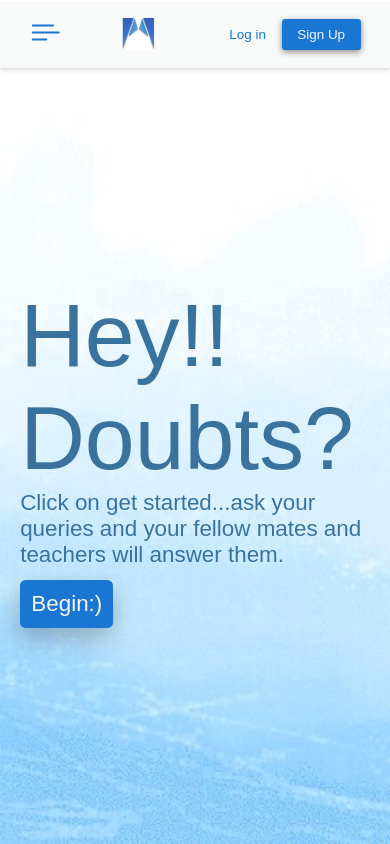
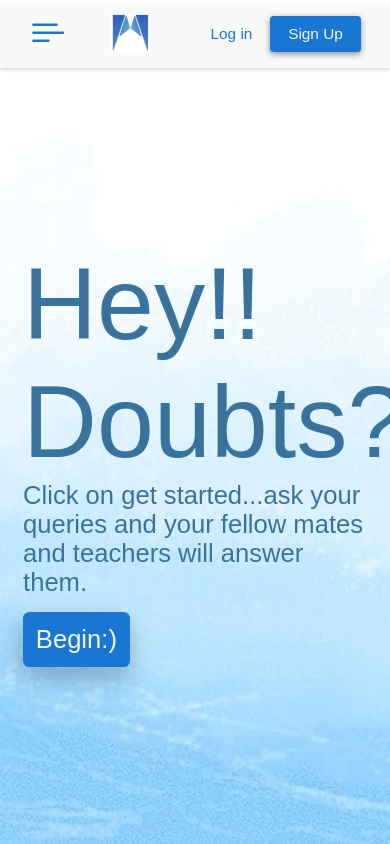
Before and after one commit to Mohit8820/query-exchange-main, a React (Create React App) app: page / in a window 390 px wide. Built offline with nearby package versions, Linux system fonts and the light colour scheme; a web font is replaced by a local one.

Commit message:
font increased

```diff
--- a/src/AllRoutes.jsx
+++ b/src/AllRoutes.jsx
@@ -31,7 +31,7 @@ const AllRoutes = () => {
         <Route path="/AskQuestion" element={<AskQuestion />} />
         <Route path="/Questions" element={<Questions />} />
         <Route path="/users" element={<Users />} />
-        <Route path="*" element={<Navigate replace to="/home" />} />
+        <Route path="*" element={<Navigate replace to="/" />} />
       </Routes>
     );
   } else {
@@ -43,7 +43,7 @@ const AllRoutes = () => {
         <Route path="/Auth" element={<Auth />} />
         <Route path="/Questions" element={<Questions />} />
         <Route path="/users" element={<Users />} />
-        <Route path="*" element={<Navigate replace to="/Auth" />} />
+        <Route path="*" element={<Navigate replace to="/" />} />
       </Routes>
     );
   }
--- a/src/components/RightSidebar/RightSidebar.css
+++ b/src/components/RightSidebar/RightSidebar.css
@@ -7,9 +7,9 @@
   width: 8rem;
   background: #fff;
 }
-.css-d9c359-MuiButtonBase-root-MuiToggleButton-root {
+/* .css-d9c359-MuiButtonBase-root-MuiToggleButton-root {
   padding: 0.5rem !important;
-}
+} */
 .toggle-buttons button {
   border: 0.1rem solid rgba(0, 0, 0, 0.197);
   font-family: "Andika New Basic", sans-serif;
--- a/src/index.css
+++ b/src/index.css
@@ -67,7 +67,7 @@ button {
   width: 1.5rem;
   height: auto;
 }
-.css-gqssyb {
+/* .css-gqssyb {
   margin-top: 0.5rem !important;
 }
 
@@ -81,7 +81,7 @@ button {
 }
 .css-kk1bwy-MuiButtonBase-root-MuiMenuItem-root {
   min-height: 1px !important;
-}
+} */
 .mobile-view {
   display: none;
 }
@@ -148,6 +148,11 @@ button {
     margin-top: 30% !important;
   }
 }
+@media (max-width: 400px) {
+  html {
+    font-size: 80%;
+  }
+}
 @media (max-height: 525px) {
   .display-questions {
     height: 60vh !important;
```
